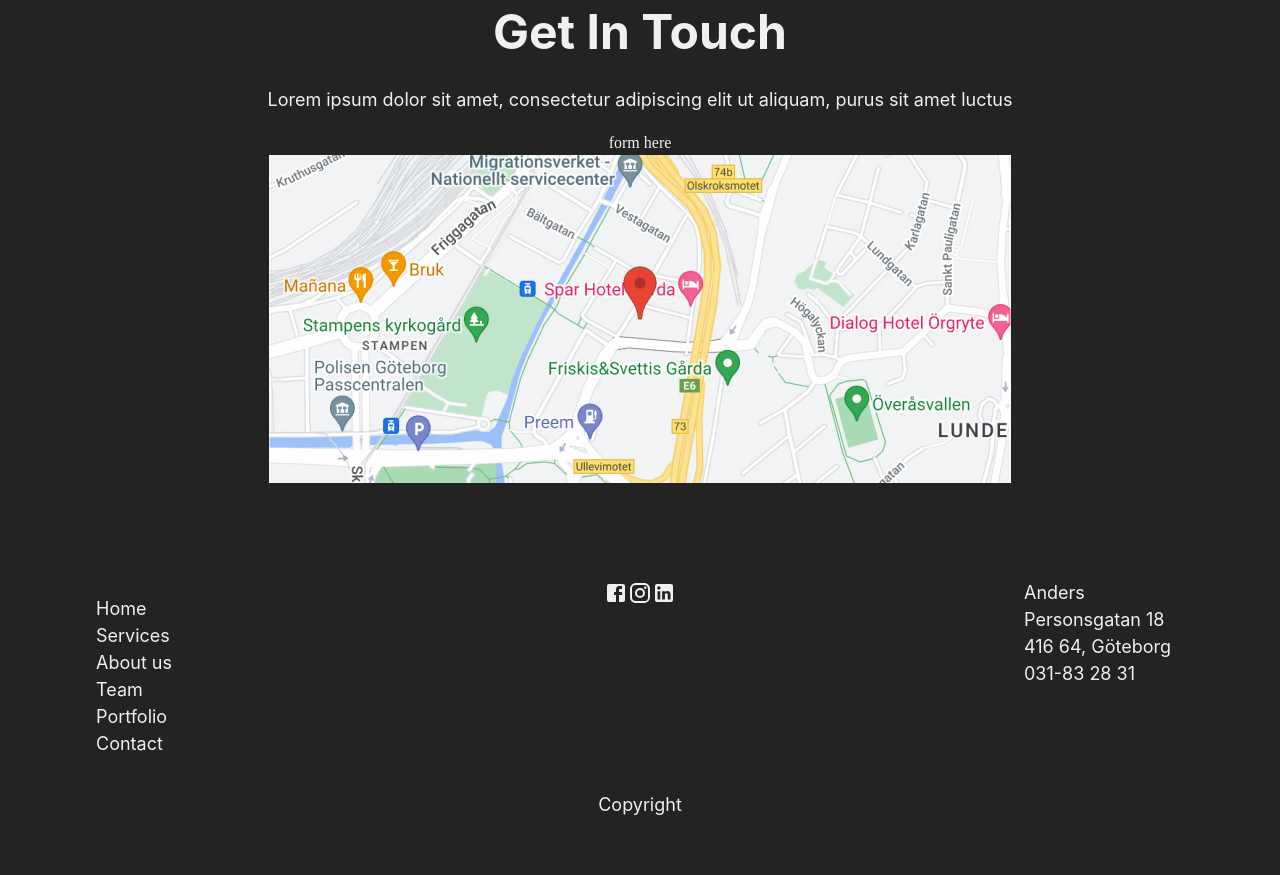
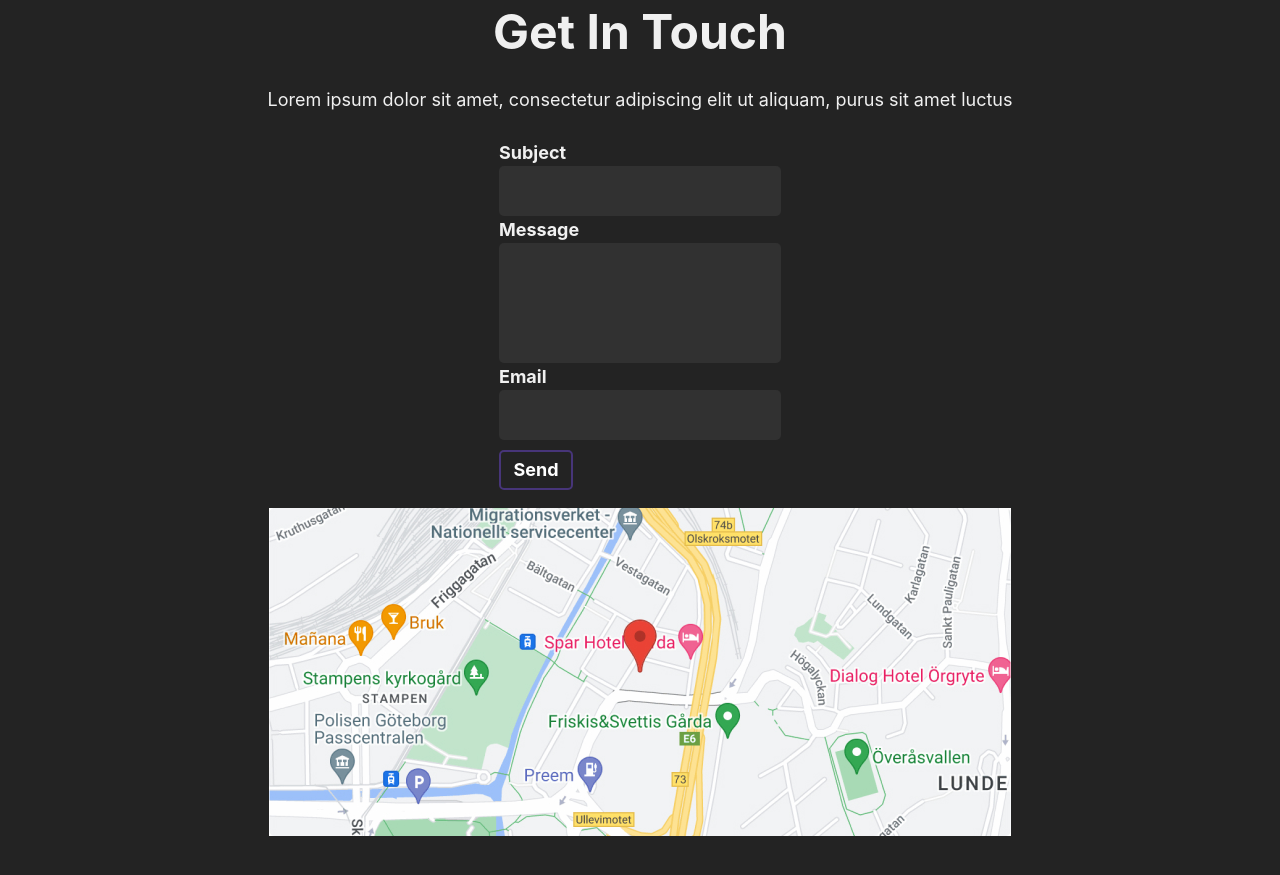
Before and after one commit to liinneea-a/FED_Agila, a React (Vite) app: page / in a window 1280 px wide. Shown: the part 1500-2375 px from the top of the page. Before the commit the page ends 2336 px from the top, so only its background shows below. Built offline with nearby package versions, Linux system fonts and the light colour scheme.

Commit message:
created contact form

```diff
--- /dev/null
+++ b/src/components/ContactForm.jsx
@@ -0,0 +1,37 @@
+import { Formik, Form, Field } from "formik";
+import * as Yup from "yup";
+
+const ContactFormSchema = Yup.object().shape({
+  subject: Yup.string().required("Please fill in a subject."),
+  message: Yup.string().required("Please fill in a message."),
+  email: Yup.string().required("Please enter your email adress."),
+});
+
+const ContactForm = () => {
+  return (
+    <div >
+      <Formik
+        initialValues={{
+          subject: "",
+          message: "",
+          email: "",
+        }}
+        validationSchema={ContactFormSchema}
+      >
+        <Form className="contact-form">
+          <label htmlFor="subject">Subject</label>
+          <Field id="subject" name="subject" placeholder="" />
+
+          <label htmlFor="message">Message</label>
+          <Field className="message-input" id="message" name="message" placeholder="" />
+
+          <label htmlFor="email">Email</label>
+          <Field id="email" name="email" placeholder="" type="email" />
+          <button type="submit">Send</button>
+        </Form>
+      </Formik>
+    </div>
+  );
+};
+
+export default ContactForm;
--- a/src/components/ContactSection.jsx
+++ b/src/components/ContactSection.jsx
@@ -1,6 +1,7 @@
 import React from 'react'
 import { Headliner } from './Headliner'
 import mapImg from '../assets/images/map.jpg'
+import ContactForm from './ContactForm'
 
 const ContactSection = () => {
   return (
@@ -9,7 +10,7 @@ const ContactSection = () => {
         title="Get In Touch"
         text="Lorem ipsum dolor sit amet, consectetur adipiscing elit ut aliquam, purus sit amet luctus "
       />
-      <div>form here</div>
+      <ContactForm/>
       <div>
         <img src={mapImg} alt="a map showing location of company" />
       </div>
--- a/src/styles/App.css
+++ b/src/styles/App.css
@@ -1,13 +1,54 @@
 .headliner {
-  text-align: center;
+    text-align: center;
 }
 
 .headliner h2 {
-  margin: 0;
+    margin: 0;
 }
 
 .section {
-  display: grid;
-  place-items: center;
-  padding-block: 5rem;
+    display: grid;
+    place-items: center;
+    padding-block: 5rem;
 }
+
+.contact-form {
+    font-family: Inter, Arial, Helvetica, sans-serif;
+    font-size: 18px;
+    font-weight: bold;
+    margin: .5rem;
+    display: flex;
+    flex-direction: column;
+}
+
+.contact-form input {
+    background-color: #313131;
+    border: none;
+    border-radius: 5px;
+    height: 50px;
+    width: 282px;
+    color: white;
+}
+
+input:focus {
+    outline: none !important;
+    border: solid 3px;
+    border-color: #473579;
+}
+
+.contact-form input:nth-of-type(2) {
+    height: 120px;
+}
+
+.contact-form button {
+    background-color: transparent;
+    border: solid 2px;
+    border-color: #473579;
+    color: white;
+    border-radius: 5px;
+    height: 40px;
+    cursor: pointer;
+    margin-top: 10px;
+    margin-bottom: 10px;
+    width: 74px;
+}
```
